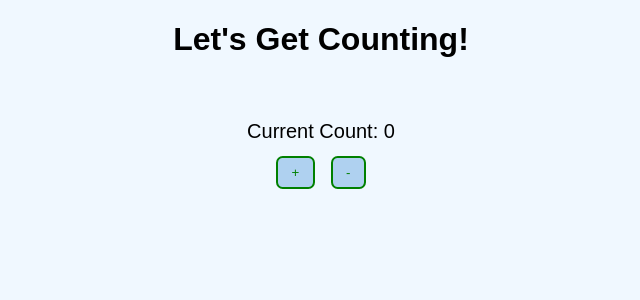
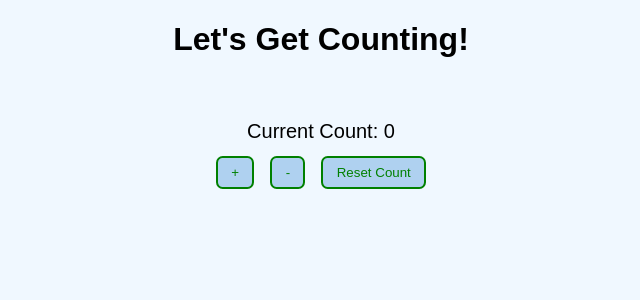
Before and after one commit to DrAcula27/react_counter, a React (Create React App) app in the folder client/: page / in a window 1280 px wide. Shown: the top 300 px of the page, without its empty margins (319-959 px from the left). Built offline with nearby package versions, Linux system fonts and the light colour scheme.

Commit message:
create and implement reset count button

```diff
--- a/client/src/components/counter/index.js
+++ b/client/src/components/counter/index.js
@@ -13,12 +13,17 @@ const Counter = () => {
     setCount(count - 1);
   };
 
+  const handleReset = () => {
+    setCount(0);
+  };
+
   return (
     <div className="counter">
       <span>Current Count: {count}</span>
       <section>
         <button onClick={handleIncrement}>+</button>
         <button onClick={handleDecrement}>-</button>
+        <button onClick={handleReset}>Reset Count</button>
       </section>
     </div>
   );
```
